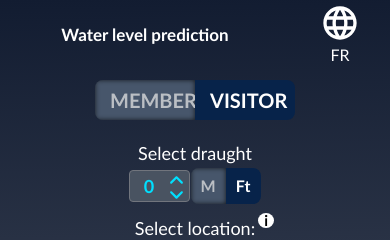
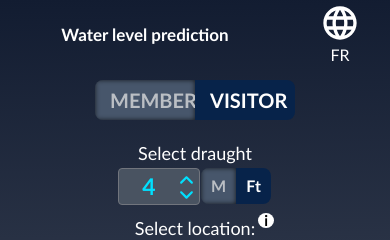
Before and after one commit to julienrobi3/water-level-rdl-app, a Vue app: page / in a window 390 px wide. Shown: the top 240 px of the page. Built offline with nearby package versions, Linux system fonts and the light colour scheme; no server answers; what v-calendar would draw is missing.

Commit message:
change default draught

```diff
--- a/src/components/TheControlPane.vue
+++ b/src/components/TheControlPane.vue
@@ -136,7 +136,7 @@ export default {
       activeTab: "visitor",
       tabIndex: 0,
       specificWaterLevel: 6,
-      draught: 0,
+      draught: 4,
       marinaValues,
       visitorValues,
       destinationSelected: marinaValues[this.$store.state.units],
@@ -324,8 +324,8 @@ export default {
 
 .input-number {
   font-size: 23px;
-  width: 45px;
-  height: 30px;
+  width: 50px;
+  height: 35px;
   margin: 0px 5px 0px 5px;
   background-color: transparent;
   /* border: 2px solid #72767e; */
@@ -354,7 +354,7 @@ input[type="number"] {
   position: absolute;
   top: 0px;
   left: 4px;
-  width:300px;
+  width: 300px;
   border-color: white;
   border-radius: 4px;
   z-index: 1000;
@@ -364,7 +364,7 @@ input[type="number"] {
 
 @media (max-width: 850px) {
   .marina-image {
-    width:95%;
+    width: 95%;
   }
 }
 
@@ -433,12 +433,12 @@ input[type="number"] {
     justify-content: center;
   }
 
-  .input-number {
+  /* .input-number {
     height: 25px;
     width: 35px;
     font-size: 18px;
     margin: 0px 2px 0px 2px;
-  }
+  } */
 }
 
 
@@ -521,4 +521,5 @@ input[type=number] {
   color: white;
   font-size: 15px;
   text-align: center;
-}</style>
+}
+</style>
```
